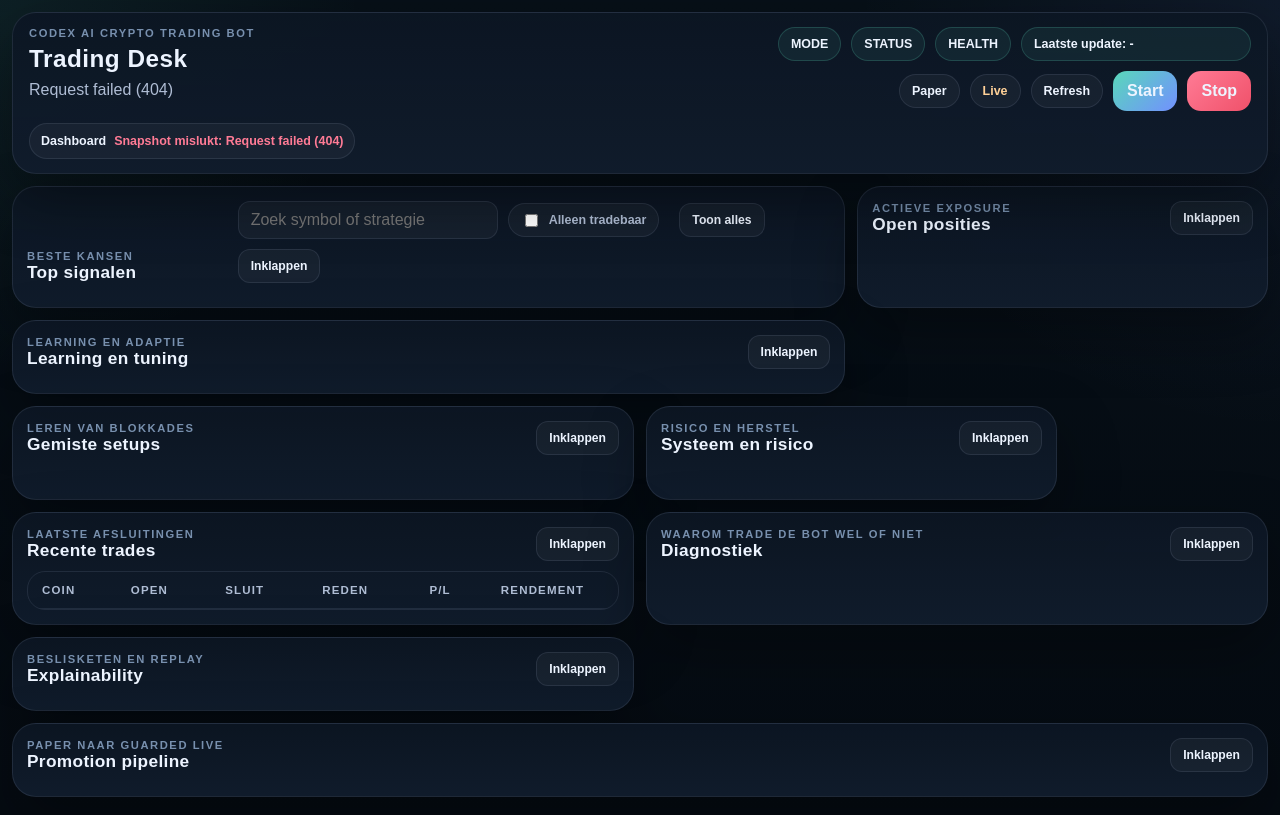
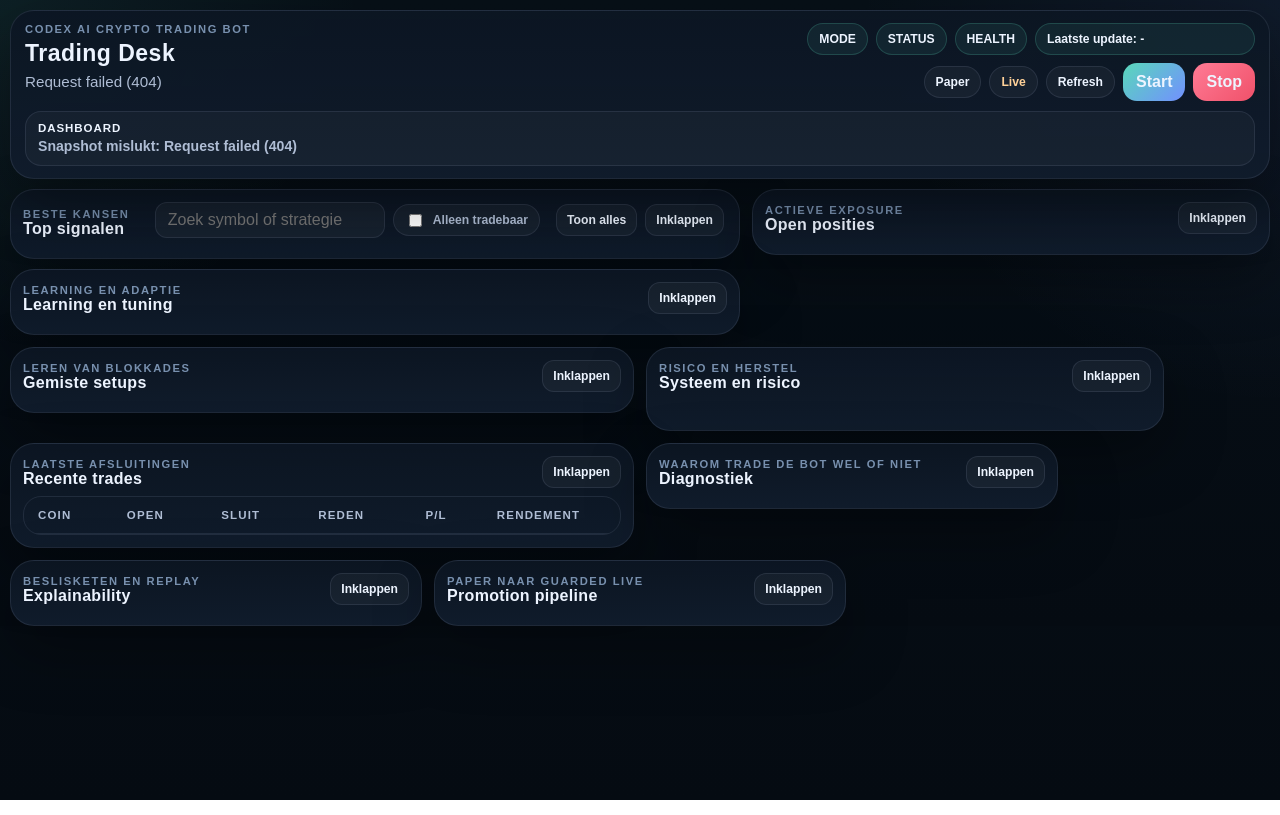
Before and after one commit to mrcryptolife420/Codex-ai-trading-bot-, a website: page src/dashboard/public/index.html in a window 1280 px wide. Drawn offline with Linux system fonts and the light colour scheme; no server answers.

Commit message:
Refine dashboard desk layout

```diff
--- a/src/dashboard/public/index.html
+++ b/src/dashboard/public/index.html
@@ -10,6 +10,7 @@
     <div class="shell">
       <main class="main">
         <header class="topbar">
+          <div class="topbar-head">
             <div class="brand-block">
               <p class="eyebrow">Codex AI Crypto Trading Bot</p>
               <h1>Trading Desk</h1>
@@ -32,8 +33,9 @@
                 <button id="stopBtn" class="danger" type="button">Stop</button>
               </div>
             </div>
+          </div>
 
-          <div id="operatorSummary" class="status-strip status-summary" aria-label="Belangrijkste samenvatting"></div>
+          <div id="operatorSummary" class="status-summary" aria-label="Belangrijkste samenvatting"></div>
         </header>
 
         <section class="main-grid">
--- a/src/dashboard/public/styles.css
+++ b/src/dashboard/public/styles.css
@@ -58,13 +58,13 @@ h3 {
 }
 
 .shell {
-  width: min(1500px, calc(100vw - 24px));
-  margin: 12px auto 18px;
+  width: min(1520px, calc(100vw - 20px));
+  margin: 10px auto 16px;
 }
 
 .main {
   display: grid;
-  gap: 12px;
+  gap: 10px;
 }
 
 .topbar,
@@ -77,37 +77,33 @@ h3 {
 
 .topbar {
   position: sticky;
-  top: 12px;
+  top: 10px;
   z-index: 5;
   display: grid;
-  grid-template-columns: minmax(0, 1fr) auto;
-  grid-template-areas:
-    "brand side"
-    "summary summary";
-  gap: 12px 18px;
-  align-items: start;
-  padding: 14px 16px;
+  gap: 10px;
+  padding: 12px 14px;
 }
 
+.topbar-head,
 .brand-block,
 .panel-head {
   display: grid;
-  gap: 6px;
+  gap: 5px;
 }
 
-.brand-block {
-  grid-area: brand;
-  align-content: start;
+.topbar-head {
+  grid-template-columns: minmax(0, 1fr) auto;
+  gap: 12px 16px;
+  align-items: start;
 }
 
 .brand-block h1 {
-  font-size: clamp(1.4rem, 1.9vw, 1.8rem);
+  font-size: clamp(1.35rem, 1.8vw, 1.72rem);
 }
 
 .topbar-side {
-  grid-area: side;
   display: grid;
-  gap: 10px;
+  gap: 8px;
   justify-items: end;
 }
 
@@ -129,13 +125,14 @@ th,
 }
 
 .topbar-copy {
-  max-width: 72ch;
-  line-height: 1.4;
+  max-width: 64ch;
+  line-height: 1.35;
+  font-size: 0.95rem;
 }
 
 .panel-body {
   display: grid;
-  gap: 10px;
+  gap: 8px;
 }
 
 .collapsible-panel.is-collapsed .panel-body {
@@ -148,13 +145,14 @@ th,
 .tag-list {
   display: flex;
   align-items: center;
-  gap: 10px;
+  gap: 8px;
   flex-wrap: wrap;
 }
 
 .status-summary {
-  grid-area: summary;
-  margin-top: 0;
+  display: grid;
+  grid-template-columns: repeat(auto-fit, minmax(180px, 1fr));
+  gap: 8px;
 }
 
 .status-chip,
@@ -167,12 +165,12 @@ th,
   display: inline-flex;
   align-items: center;
   justify-content: center;
-  min-height: 34px;
-  padding: 0 12px;
+  min-height: 32px;
+  padding: 0 11px;
   border-radius: 999px;
   border: 1px solid var(--line);
   background: rgba(255, 255, 255, 0.04);
-  font-size: 0.78rem;
+  font-size: 0.76rem;
   font-weight: 700;
 }
 
@@ -183,27 +181,40 @@ th,
 
 .refresh-chip {
   justify-content: flex-start;
-  min-width: 230px;
+  min-width: 220px;
 }
 
 .hero-pill {
-  justify-content: flex-start;
-  gap: 8px;
-  min-height: 36px;
-  padding: 0 11px;
+  display: grid;
+  align-content: start;
+  justify-content: start;
+  gap: 3px;
+  min-height: 0;
+  padding: 10px 12px;
+  border-radius: 16px;
   max-width: 100%;
+  background: rgba(255, 255, 255, 0.03);
 }
 
 .hero-pill strong {
   color: var(--text);
   flex-shrink: 0;
+  font-size: 0.72rem;
+  letter-spacing: 0.08em;
+  text-transform: uppercase;
+}
+
+.hero-pill span {
+  color: var(--text-soft);
+  font-size: 0.88rem;
+  line-height: 1.3;
 }
 
 button {
   appearance: none;
   border: 0;
-  min-height: 40px;
-  padding: 0 14px;
+  min-height: 38px;
+  padding: 0 13px;
   border-radius: 14px;
   cursor: pointer;
   color: var(--text);
@@ -228,8 +239,8 @@ button:disabled {
 }
 
 .ghost-small {
-  min-height: 34px;
-  padding: 0 12px;
+  min-height: 32px;
+  padding: 0 10px;
   border-radius: 12px;
   font-size: 0.76rem;
 }
@@ -246,6 +257,7 @@ button:disabled {
 .bottom-grid {
   display: grid;
   gap: 12px;
+  align-items: start;
 }
 
 .main-grid {
@@ -257,34 +269,37 @@ button:disabled {
 }
 
 .panel {
-  padding: 14px;
+  padding: 12px;
 }
 
 #signalsSection {
-  grid-column: span 8;
+  grid-column: span 7;
 }
 
 #positionsSection {
+  grid-column: span 5;
+}
+
+#learningSection {
+  grid-column: span 7;
+}
+
+#riskSection {
+  grid-column: span 5;
+}
+
+#missedTradesSection,
+#historySection {
+  grid-column: span 6;
+}
+
+#diagnosticsSection,
+#explainabilitySection {
   grid-column: span 4;
 }
 
-#learningSection {
-  grid-column: span 8;
-}
-
-#riskSection {
+#promotionSection {
   grid-column: span 4;
-}
-
-#missedTradesSection,
-#historySection,
-#diagnosticsSection,
-#explainabilitySection {
-  grid-column: span 6;
-}
-
-#promotionSection {
-  grid-column: span 12;
 }
 
 .panel-head,
@@ -292,18 +307,18 @@ button:disabled {
   display: flex;
   align-items: end;
   justify-content: space-between;
-  gap: 10px 14px;
-  margin-bottom: 10px;
+  gap: 8px 12px;
+  margin-bottom: 8px;
 }
 
 .panel-head h3 {
-  font-size: 1.08rem;
+  font-size: 1rem;
 }
 
 .list-stack,
 .risk-grid {
   display: grid;
-  gap: 8px;
+  gap: 7px;
 }
 
 .risk-grid {
@@ -326,8 +341,8 @@ button:disabled {
 
 .card-summary {
   display: grid;
-  gap: 10px;
-  padding: 14px;
+  gap: 8px;
+  padding: 12px;
 }
 
 .card-copy {
@@ -344,7 +359,7 @@ button:disabled {
 
 .signal-overview {
   display: flex;
-  gap: 8px;
+  gap: 6px;
   flex-wrap: wrap;
 }
 
@@ -428,11 +443,11 @@ button:disabled {
 .subgrid {
   display: grid;
   grid-template-columns: repeat(3, minmax(0, 1fr));
-  gap: 10px;
+  gap: 8px;
 }
 
 .stat {
-  padding: 10px 12px;
+  padding: 9px 11px;
   border: 1px solid var(--line);
   border-radius: 14px;
   background: rgba(255, 255, 255, 0.02);
@@ -484,8 +499,8 @@ th {
 }
 
 input[type="search"] {
-  width: min(260px, 100%);
-  min-height: 38px;
+  width: min(230px, 100%);
+  min-height: 36px;
   padding: 0 12px;
   border-radius: 12px;
   border: 1px solid var(--line);
@@ -508,8 +523,8 @@ input[type="search"] {
 
 .event-row {
   display: grid;
-  gap: 8px;
-  padding: 10px 12px;
+  gap: 6px;
+  padding: 9px 11px;
   border: 1px solid var(--line);
   border-radius: 14px;
   background: rgba(255, 255, 255, 0.03);
@@ -640,15 +655,11 @@ input[type="search"] {
 }
 
 @media (max-width: 1180px) {
-  .topbar,
+  .topbar-head,
   .main-grid,
   .bottom-grid,
   .learning-review-grid {
     grid-template-columns: 1fr;
-    grid-template-areas:
-      "brand"
-      "side"
-      "summary";
   }
 
   .topbar-side {
@@ -691,4 +702,8 @@ input[type="search"] {
   input[type="search"] {
     width: 100%;
   }
+
+  .status-summary {
+    grid-template-columns: 1fr;
+  }
 }
```
Also changed, not shown: test/run.js. Lines whose indentation alone changed are shown as unchanged.
